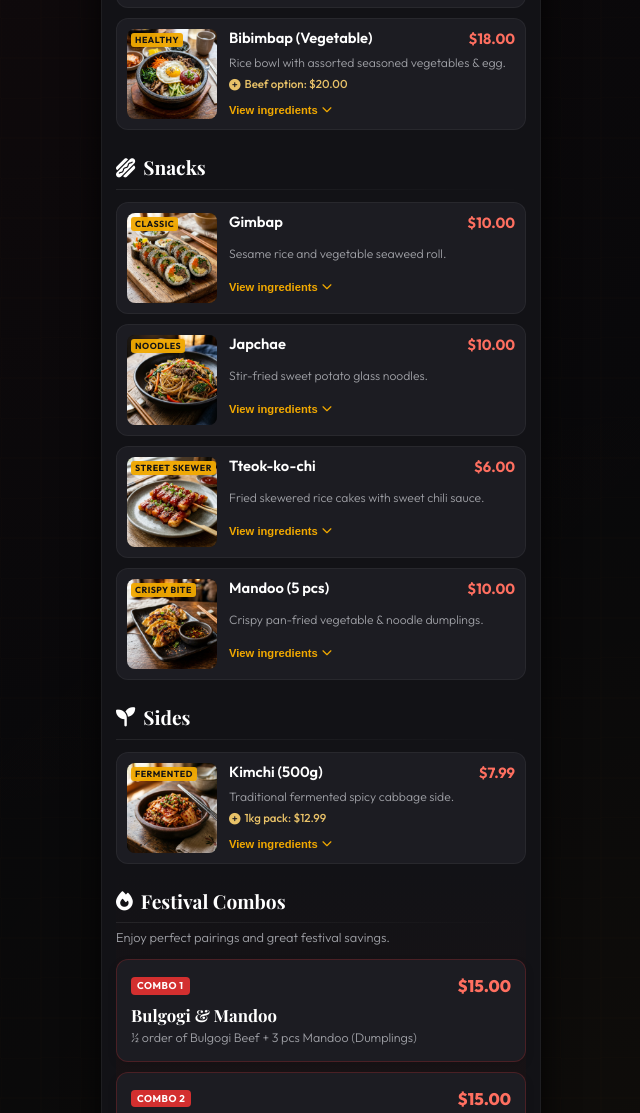
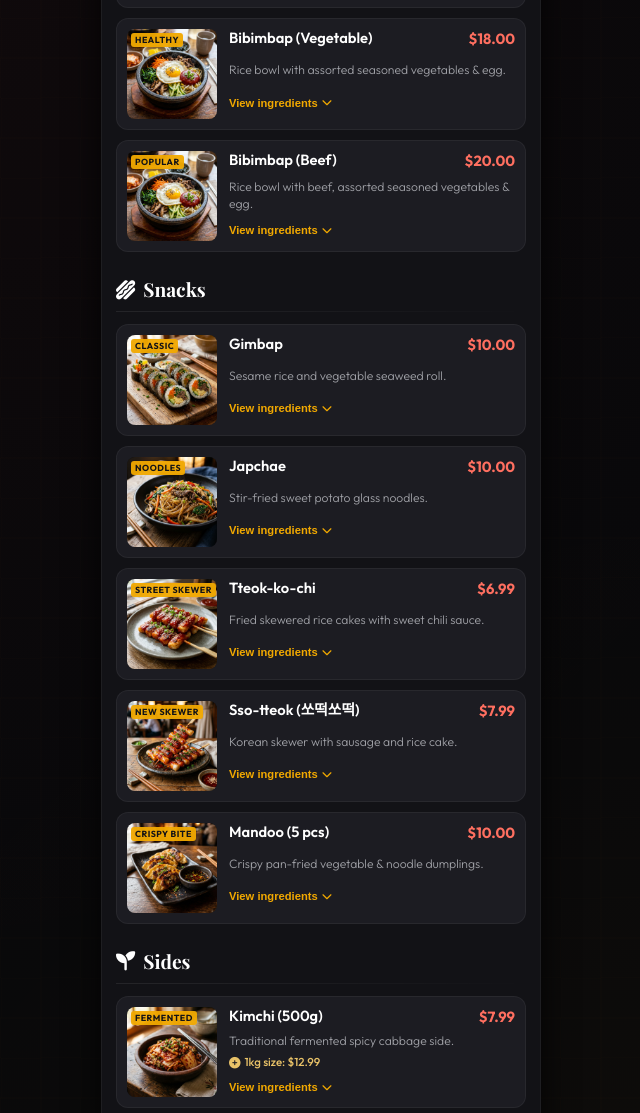
Before and after one commit to AMOTH-0/korean-pavilion-menu, a plain HTML site: page index.html in a window 1280 px wide. Shown: the part 1022-2135 px from the top of the page, without its empty margins (319-959 px from the left). Drawn offline with nearby package versions, Linux system fonts and the light colour scheme.

Commit message:
Update menu data: price changes, separate Bibimbap versions, add Sso-tteok skewer and image

```diff
--- a/index.html
+++ b/index.html
@@ -158,8 +158,8 @@
           <div class="allergen-box alert">
             <h4>Allergen Summary</h4>
             <ul>
-              <li><strong>Soy / Gluten:</strong> Present in Bulgogi, Gangjeong, Japchae, Gimbap, Bibimbap, Mandoo, and Tteok-ko-chi.</li>
-              <li><strong>Sesame:</strong> Present in Bulgogi, Gimbap, Japchae, Bibimbap, Mandoo, and Tteok-ko-chi.</li>
+              <li><strong>Soy / Gluten:</strong> Present in Bulgogi, Gangjeong, Japchae, Gimbap, Bibimbap, Mandoo, Tteok-ko-chi, and Sso-tteok.</li>
+              <li><strong>Sesame:</strong> Present in Bulgogi, Gimbap, Japchae, Bibimbap, Mandoo, Tteok-ko-chi, and Sso-tteok.</li>
               <li><strong>Fish Sauce:</strong> In Kimchi.</li>
               <li><strong>Egg:</strong> In Gimbap (and optional on Bibimbap).</li>
             </ul>
--- a/script.js
+++ b/script.js
@@ -31,15 +31,25 @@ const foodItems = [
     image: "assets/images/chicken_gangjeong.png"
   },
   {
-    id: "bibimbap",
+    id: "bibimbap-veg",
     name: "Bibimbap (Vegetable)",
     price: 18.00,
-    extraPrice: "Beef option: $20.00",
     category: "meals",
     shortDesc: "Rice bowl with assorted seasoned vegetables & egg.",
     ingredients: "Rice, Carrot, Spinach, Mushroom, Hot Pepper Sauce, Sesame Oil, Garlic Powder, Salt, Soy Sauce, Sugar, Black Pepper",
     tag: "Healthy",
     isPopular: true,
+    image: "assets/images/bibimbap.png"
+  },
+  {
+    id: "bibimbap-beef",
+    name: "Bibimbap (Beef)",
+    price: 20.00,
+    category: "meals",
+    shortDesc: "Rice bowl with beef, assorted seasoned vegetables & egg.",
+    ingredients: "Rice, Beef, Carrot, Spinach, Mushroom, Hot Pepper Sauce, Sesame Oil, Garlic Powder, Salt, Soy Sauce, Sugar, Black Pepper",
+    tag: "Popular",
+    isPopular: false,
     image: "assets/images/bibimbap.png"
   },
   {
@@ -67,13 +77,24 @@ const foodItems = [
   {
     id: "tteokkochi",
     name: "Tteok-ko-chi",
-    price: 6.00,
+    price: 6.99,
     category: "snacks",
     shortDesc: "Fried skewered rice cakes with sweet chili sauce.",
     ingredients: "Rice Cake, Hot Pepper Sauce, Onion, Salt, Garlic Powder, Soy Sauce, Sugar or Syrup, Ketchup",
     tag: "Street Skewer",
     isPopular: false,
     image: "assets/images/tteokkochi.png"
+  },
+  {
+    id: "sso-tteok",
+    name: "Sso-tteok (쏘떡쏘떡)",
+    price: 7.99,
+    category: "snacks",
+    shortDesc: "Korean skewer with sausage and rice cake.",
+    ingredients: "Rice Cake, Sausage, Hot Pepper Sauce, Onion, Salt, Garlic Powder, Soy Sauce, Sugar or Syrup, Ketchup",
+    tag: "New Skewer",
+    isPopular: false,
+    image: "assets/images/sso_tteok.png"
   },
   {
     id: "mandoo",
@@ -90,7 +111,7 @@ const foodItems = [
     id: "kimchi",
     name: "Kimchi (500g)",
     price: 7.99,
-    extraPrice: "1kg pack: $12.99",
+    extraPrice: "1kg size: $12.99",
     category: "sides",
     shortDesc: "Traditional fermented spicy cabbage side.",
     ingredients: "Napa Cabbage, Green Onion, Onion, Sugar, Salt, Chili Powder, Garlic Powder, Fish Sauce",
@@ -116,8 +137,8 @@ const drinkItems = [
     description: "South Korea's top crisp lager.",
     icon: "fa-solid fa-beer-mug-empty",
     options: [
-      { serving: "Can (500ml)", price: 8.99 },
-      { serving: "Bottle (330ml)", price: 6.99 }
+      { serving: "Large", price: 11.99 },
+      { serving: "Small (355ml)", price: 7.99 }
     ]
   },
   {
```
Also changed, not shown: assets/images/sso_tteok.png (added).
